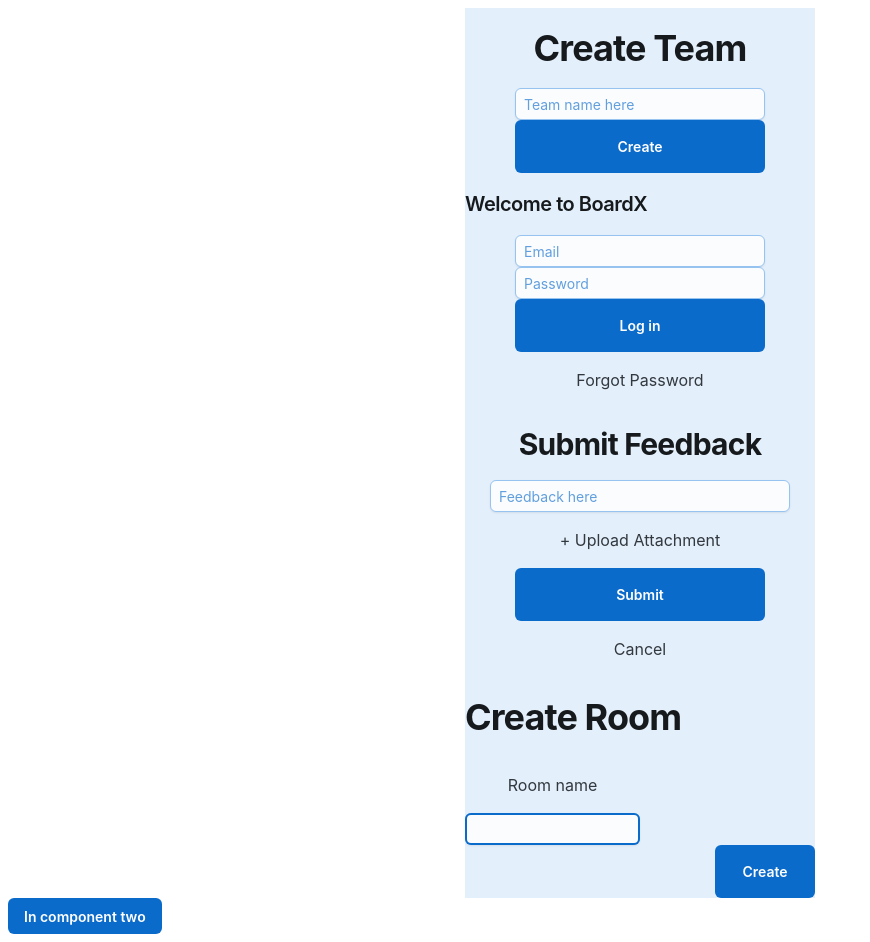
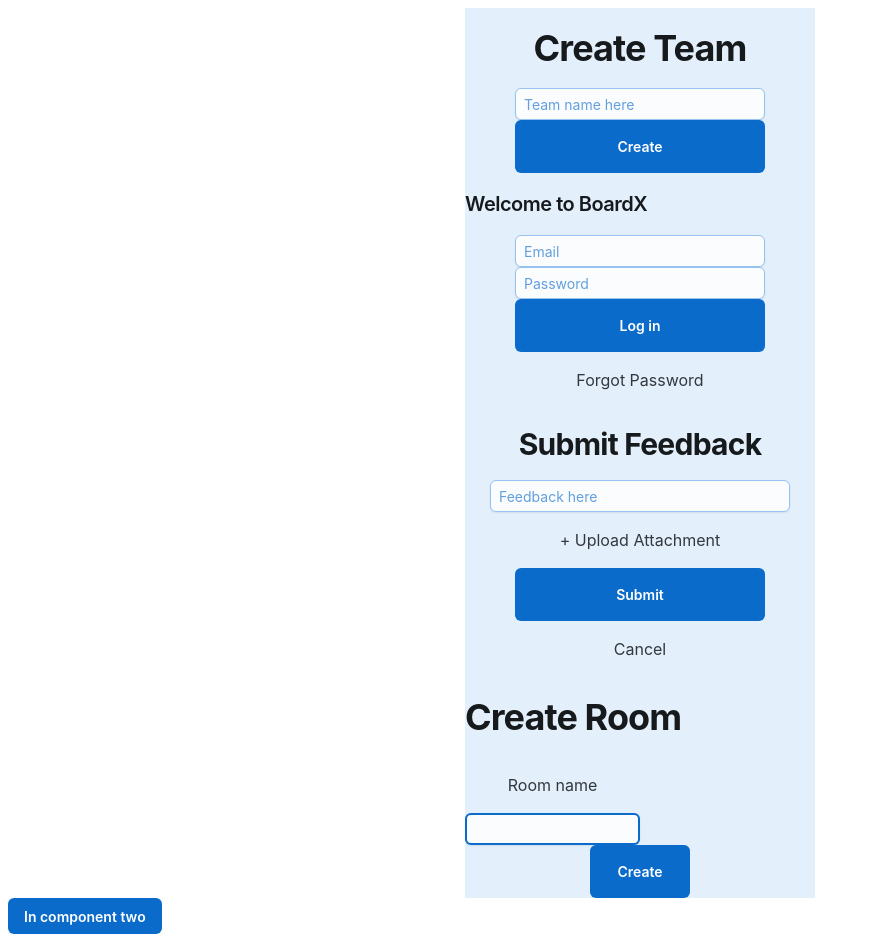
Before and after one commit to caryj567/JoyUI1, a React (Create React App) app: page / in a window 1280 px wide. Shown: the whole page, without its empty margins (0-870 px from the left). Built offline with nearby package versions, Linux system fonts and the light colour scheme.

Commit message:
Update Room.tsx

```diff
--- a/src/Room.tsx
+++ b/src/Room.tsx
@@ -35,9 +35,9 @@ export default function BasicButtons()
                   </FormControl>
                     </div>
                 <div style={{display:'flex', alignItems:'right', justifyContent:'right'}}>
-                    <AnchorLink>
+
                         <Button sx={{width:100, mx:"auto", py:2, px: 3}}>Create</Button>
-                    </AnchorLink>
+
                 </div>
             </Sheet>
         </Box>
```
